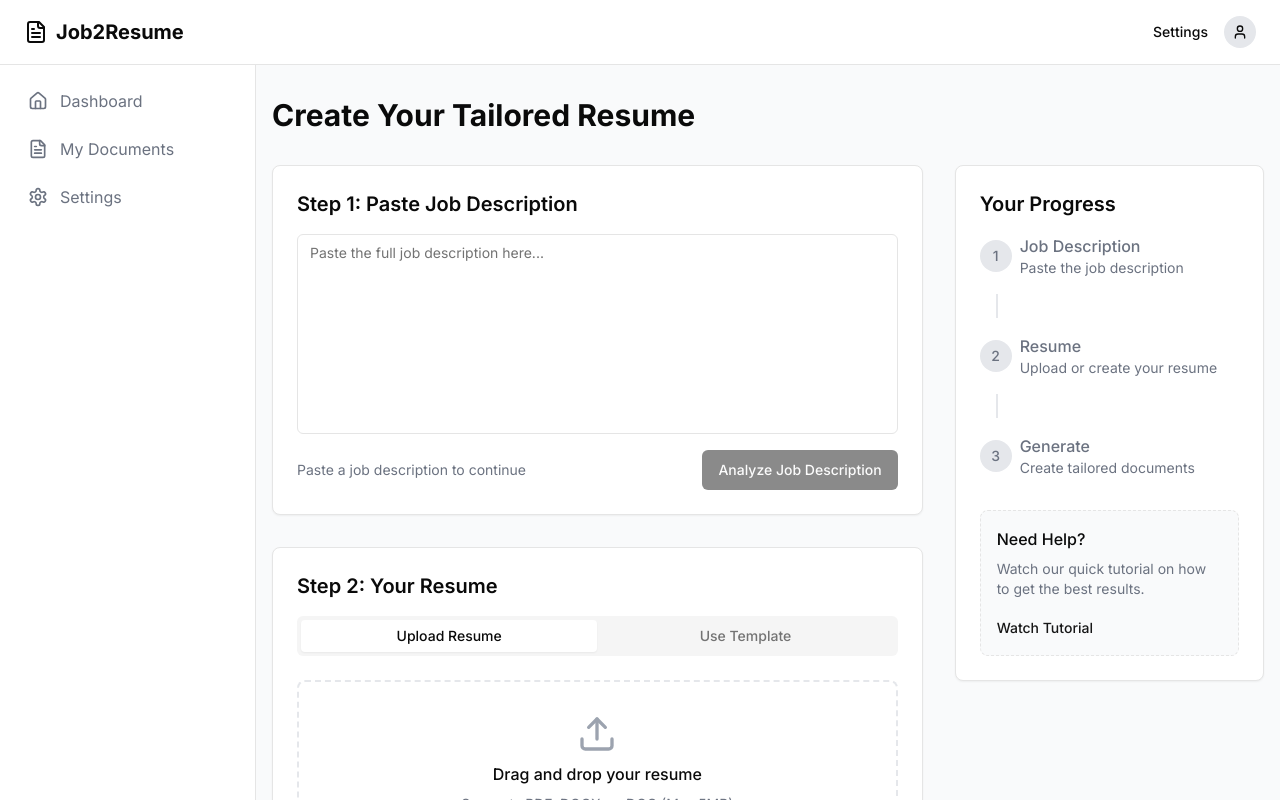
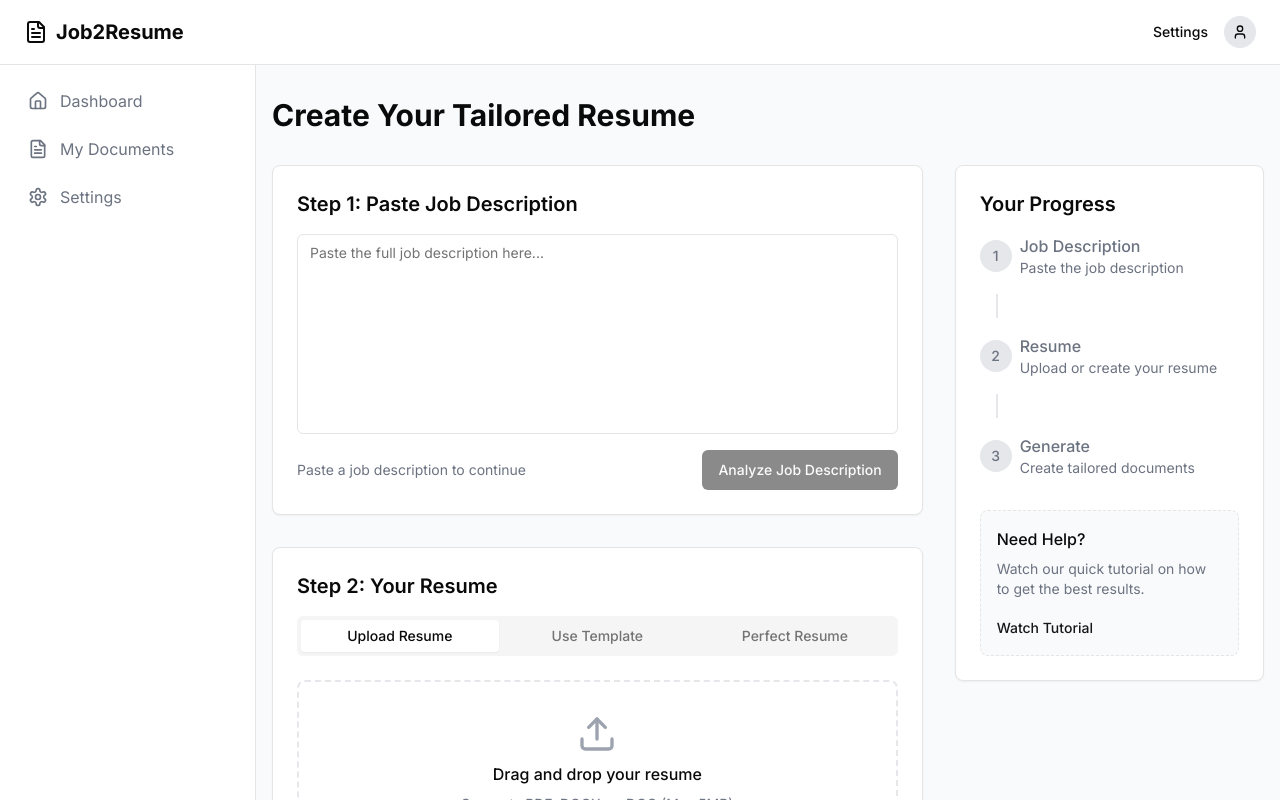
Before and after one commit to metalfa/job2resume, a Next.js app: page /dashboard in a window 1280 px wide. Shown: the top 800 px of the page. Built offline with nearby package versions, Linux system fonts and the light colour scheme.

Commit message:
feat: add "Generate Perfect Resume" tab and component
Introduce new tab and editable resume generator based on job analysis.

#VERCEL_SKIP

Co-authored-by: null <17496806+metalfa@users.noreply.github.com>

```diff
--- a/app/dashboard/page.tsx
+++ b/app/dashboard/page.tsx
@@ -11,6 +11,7 @@ import { Download, AlertCircle } from "lucide-react"
 import { extractResumeContent, type JobAnalysis, type ResumeData } from "@/lib/resume-ai"
 import { generateResumeAction } from "@/app/actions/resume-generation"
 import { downloadResumeAsPDF, type TailoredResume } from "@/lib/pdf-generator"
+import { PerfectResumeGenerator } from "@/components/perfect-resume-generator"
 
 export default function DashboardPage() {
   const [jobDescriptionComplete, setJobDescriptionComplete] = useState(false)
@@ -84,9 +85,10 @@ export default function DashboardPage() {
           <div className="bg-white rounded-lg border shadow-sm p-6">
             <h2 className="text-xl font-semibold mb-4">Step 2: Your Resume</h2>
             <Tabs defaultValue="upload" className="w-full">
-              <TabsList className="grid w-full grid-cols-2 mb-6">
+              <TabsList className="grid w-full grid-cols-3 mb-6">
                 <TabsTrigger value="upload">Upload Resume</TabsTrigger>
                 <TabsTrigger value="template">Use Template</TabsTrigger>
+                <TabsTrigger value="perfect">Perfect Resume</TabsTrigger>
               </TabsList>
               <TabsContent value="upload" className="mt-0">
                 <ResumeUpload
@@ -101,6 +103,15 @@ export default function DashboardPage() {
                   onComplete={(template) => {
                     setResumeComplete(true)
                     setResumeData({ type: "template", data: template.data, templateId: template.id })
+                  }}
+                />
+              </TabsContent>
+              <TabsContent value="perfect" className="mt-0">
+                <PerfectResumeGenerator
+                  jobAnalysis={jobAnalysis}
+                  onComplete={(perfectResume) => {
+                    setResumeComplete(true)
+                    setResumeData({ type: "perfect", data: perfectResume })
                   }}
                 />
               </TabsContent>
```
